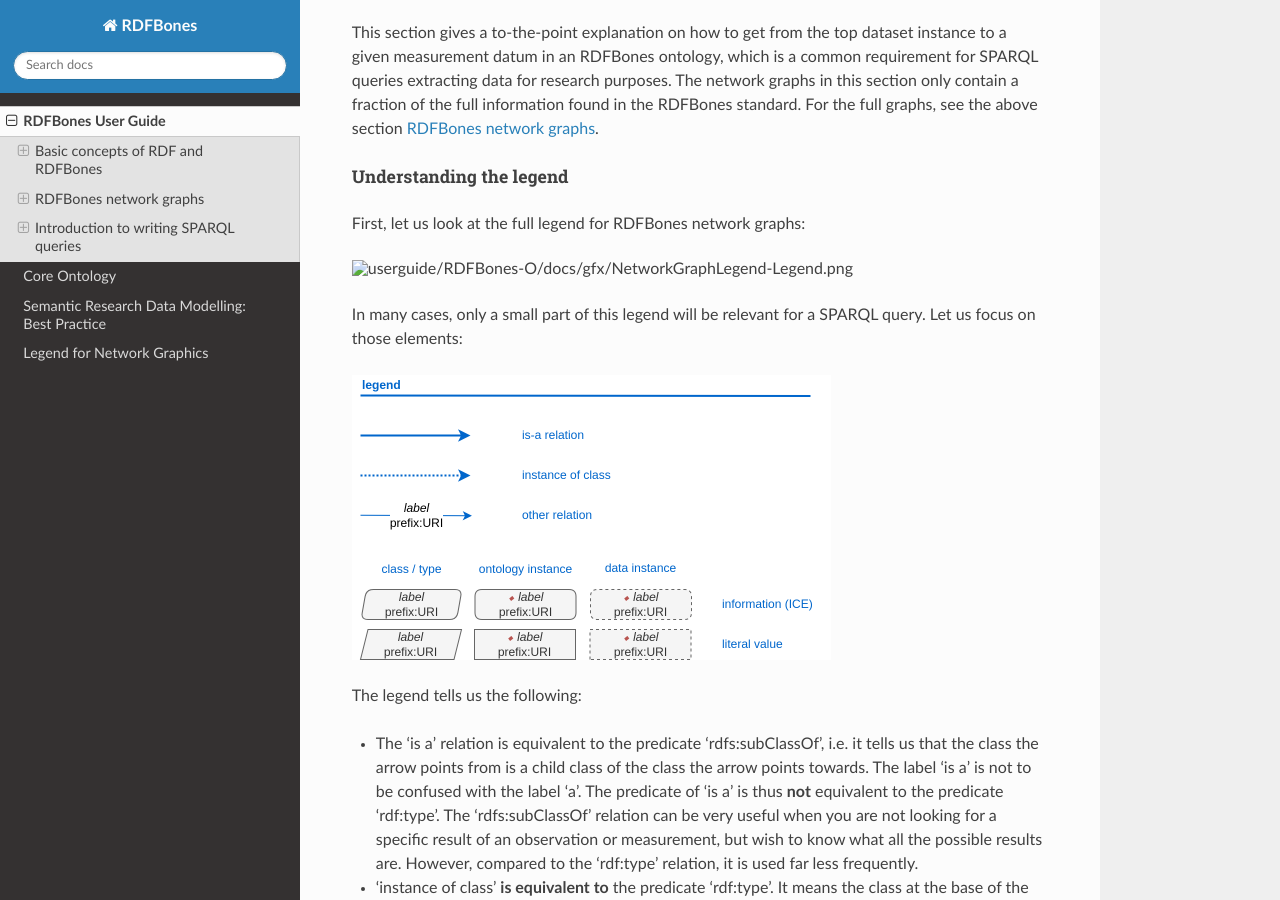
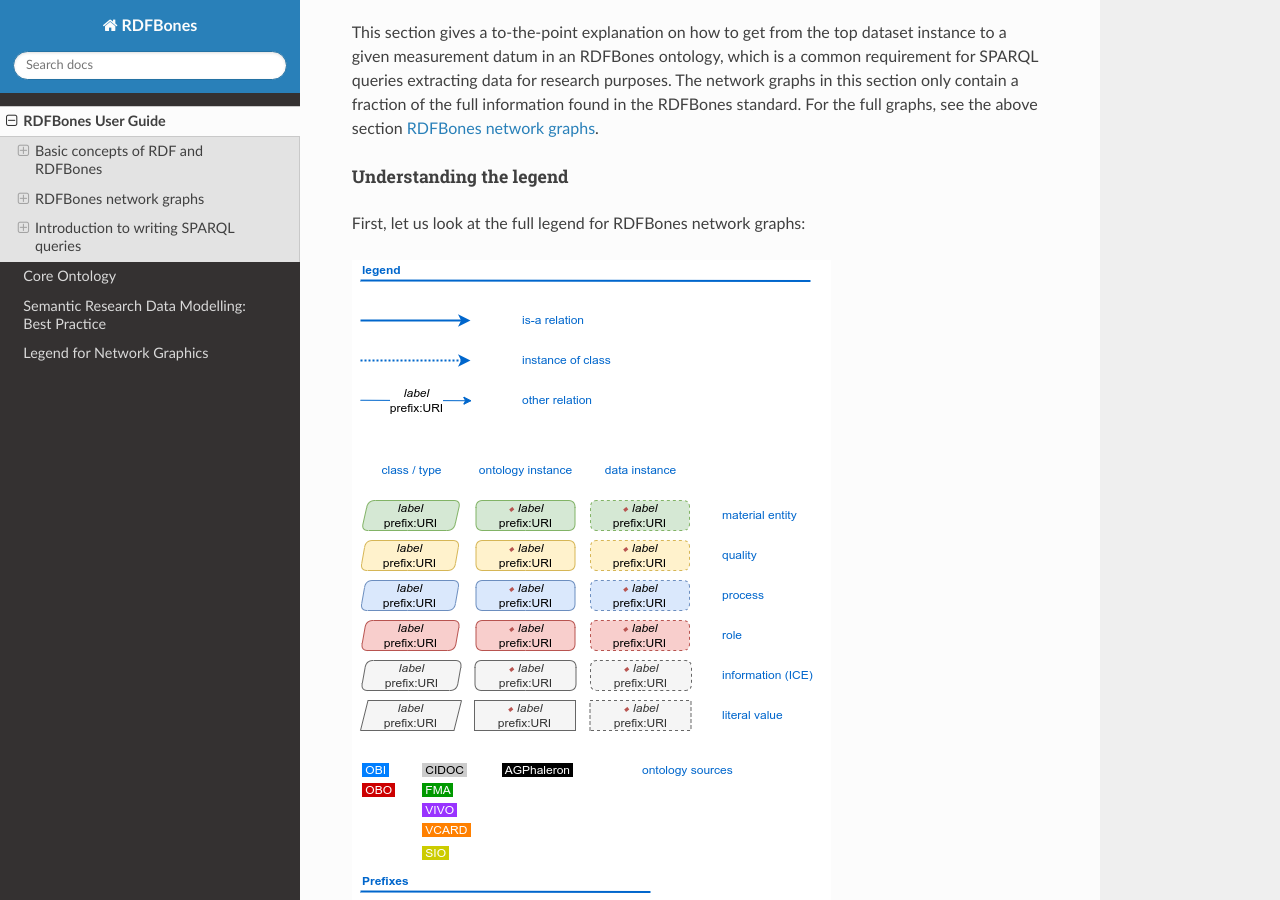
Before and after one commit to RDFBones/RDFBones-O, a Sphinx documentation site: the page built from docs/userguide/userguide_main.rst, in a window 1280 px wide and 900 px high, scrolled down 3335 px. Built offline with Sphinx 7.4.7 and the Read the Docs theme 2.0.0, drawn with Linux system fonts in a browser that asks for light colours.

Commit message:
Workaround for legend image directory, also fixing image stretching

```diff
--- a/docs/userguide/userguide_main.rst
+++ b/docs/userguide/userguide_main.rst
@@ -101,7 +101,7 @@ Understanding the legend
 
 First, let us look at the full legend for RDFBones network graphs:
 
-.. image:: RDFBones-O/docs/gfx/NetworkGraphLegend-Legend.png
+.. image:: gfx/NetworkGraphLegend-Legend.png
 
 In many cases, only a small part of this legend will be relevant for a SPARQL query. Let us focus on those elements:
 
@@ -140,12 +140,12 @@ The above figure shows a simplified version of the Phaleron dental inventory net
 In this example, we want to find a specific measurement datum, namely the presence of the right third upper molar tooth socket. We know that this would be in the permanent maxilla, so if we were looking at the full network graph, we would now switch to that tab.
 
 .. image:: gfx/dentalinv_perm_max.png
-   :scale: 50 %
+   :scale: 25 %
 
 This is a simplified version of the permanent maxilla tab. Even still, it appears complex. However, we only need to focus on the section that concerns the alveolar bone, where we will find our socket measurement datum:
 
 .. image:: gfx/dentalinv_alveolar.png
-   :scale: 50 %
+   :scale: 30 %
 
 The blue box around the value specification tells us that we need to switch tabs again to get details on the value specification. This is the method by which network graphs are navigated: we start with the first tab, where we find the dataset instance, and follow the data model towards the data item we want. The next section gives assistance on how to make sense of what you find in the actual dataset, and how this translates to the more abstract "theoretical" data model provided in the network graphs.
 
@@ -162,7 +162,7 @@ Strictly speaking, the network graphs show you exactly what the actual datasets
 In the above image, we again have an abbreviated version of the network graph of the dental inventory, this time showing the permanent maxilla section with the 'has part' relation from the 'Inventory' tab added in as well. What is important to remember here is that this is the **uninstantiated** version of the data model. The actual dataset produced in AnthroGraph is the **instantiated** version. So now, let us look at how the instantiated version looks like if we translate it to the way we visualise the uninstantiated data model:
 
 .. image:: gfx/meas_datum_full.png
-   :scale: 50 %
+   :scale: 35 %
 
 Instantiated means exactly that: all the abstract classes have been replaced by instances. Instances generally do not have labels, and they have a very long IRI. IRI of instances in RDFBones are generally concatenations of  randomly generated numbers and strings that in some way relate to the measurement datum, such as its region of interest; the IRIs are long and random in order to ensure that even if e.g. you have a database with 1,000,000 femurs, each femur instance will still have its own distinct identifier.
 
@@ -178,7 +178,7 @@ Ontodia is a visualiser for semantic data built into AnthroGraph. Though awkward
 Let us re-build the example dataset we made in the previous section using Intodia. Ontodia can be opened by clicking on the "graph" icon in the top right of the screen when you have opened any kind if inventory. Note that Ontodia always looks for labels, and when a data item does not have a label, it will simply repurpose a truncated version of the IRI of that item as a label. This means that often the lists provided in Ontodia's search function appears to provide redundant or bogus items.
 
 .. image:: gfx/ontodia_search.png
-   :scale: 50 %
+   :scale: 100 %
 
 In the case above, we are attempting to open our measurement datum instance of the right third upper molar tooth socket. This socket has arbitrarily received the identification number *317364* in the **Foundational Model of Anatomy** ontology, and so this number has been built into the IRI generated for this instance. Though we lack a true label for our instance, we can use this identifier to nonetheless search for our socket's measurement datum.
 
@@ -187,7 +187,7 @@ In the case above, we are attempting to open our measurement datum instance of t
 We can follow the same path via Ontodia as we would in the network graph by simply clicking on the relevant predicates and selecting the corresponding object, keeping in mind that we are dealing with instances of classes, not the classes themselves.
 
 .. image:: gfx/ontodia_meas_full.png
-   :scale: 50 %
+   :scale: 100 %
 
 Using Ontodia, we can repoduce the graph seen in the previous section. Herein lies the utility of Ontodia: quickly browse datasets with an intuitive, visualised way. In addition, you can inspect any element by clicking on it, and even copy the full IRI. The extremely long IRIs of the instances you saw in the previous section's image were in fact extracted from Ontodia this way.
 
```
Also changed, not shown: docs/userguide/gfx/NetworkGraphLegend-Legend.png (added).
